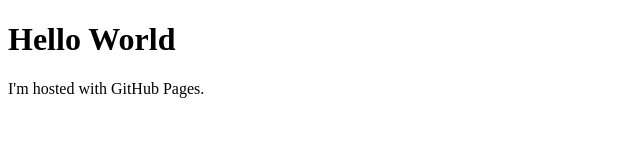
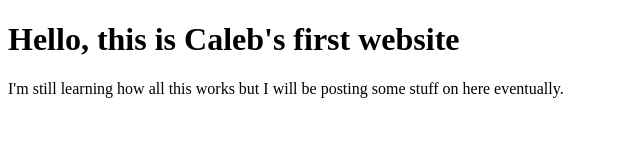
Before and after one commit to CalebRenfrow/CalebRenfrow.github.io, a plain HTML site: page index.html in a window 1280 px wide. Shown: the whole page, without its empty margins (0-640 px from the left). Drawn offline with Linux system fonts and the light colour scheme.

Commit message:
Changed text

```diff
--- a/index.html
+++ b/index.html
@@ -1,7 +1,7 @@
 <!DOCTYPE html>
 <html>
 <body>
-<h1>Hello World</h1>
-<p>I'm hosted with GitHub Pages.</p>
+<h1>Hello, this is Caleb's first website</h1>
+<p>I'm still learning how all this works but I will be posting some stuff on here eventually.</p>
 </body>
 </html>
```
